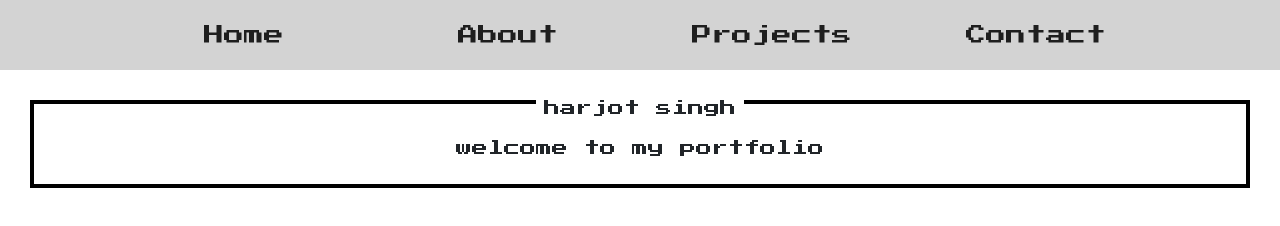
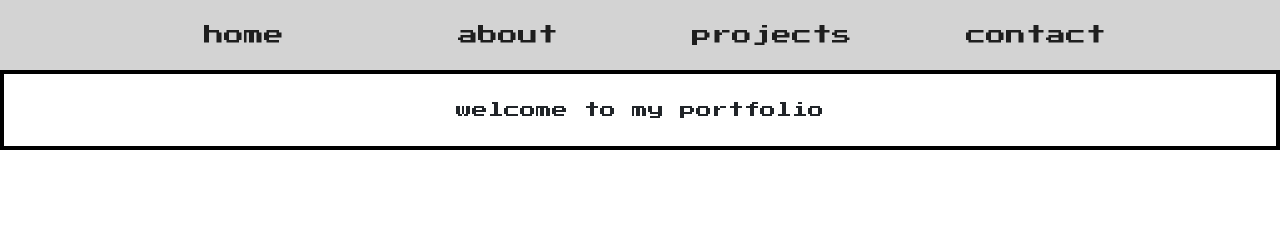
Before and after one commit to harjotsk03/HarjotSinghPortolioGame, a website: page index.html in a window 1280 px wide. Drawn offline with nearby package versions, Linux system fonts and the light colour scheme.

Commit message:
add home

```diff
--- a/index.html
+++ b/index.html
@@ -9,16 +9,21 @@
     <body>
 
         <nav>
-          <a href="index.html">Home</a>
-          <a href="about.html">About</a>
-          <a href="projects.html">Projects</a>
-          <a href="contact.html">Contact</a>
+          <a href="index.html">home</a>
+          <a href="about.html">about</a>
+          <a href="projects.html">projects</a>
+          <a href="contact.html">contact</a>
         </nav>
 
-        <div class="nes-container with-title is-centered" id="aboutMain">
-            <p class="title">harjot singh</p>
-            <p>welcome to my portfolio</p>
+        <div class="nes-container with-title is-centered" id="homeMain">
+            <p id="mainText">welcome to my portfolio</p>
         </div>
+
+
+
+
+
+
     </body>
 </html>
 
```
